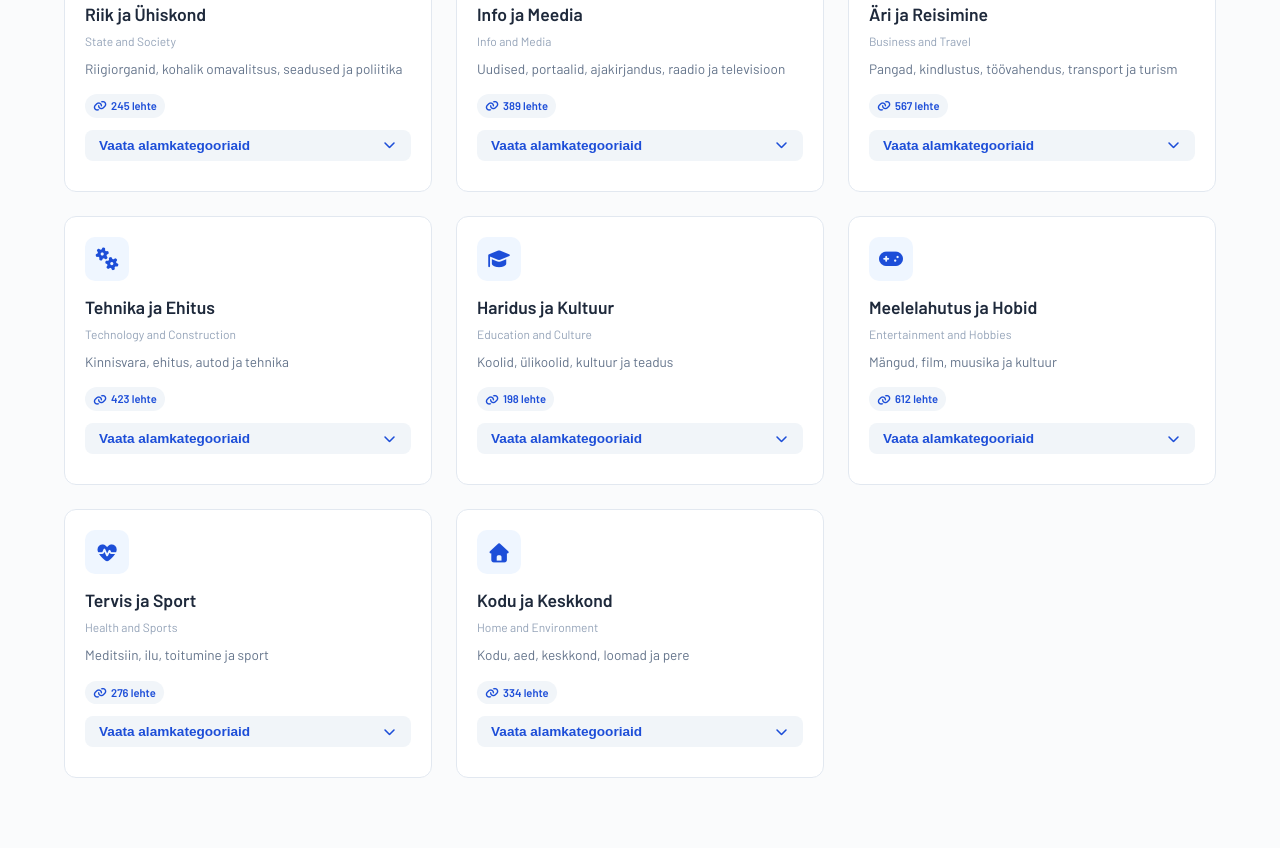
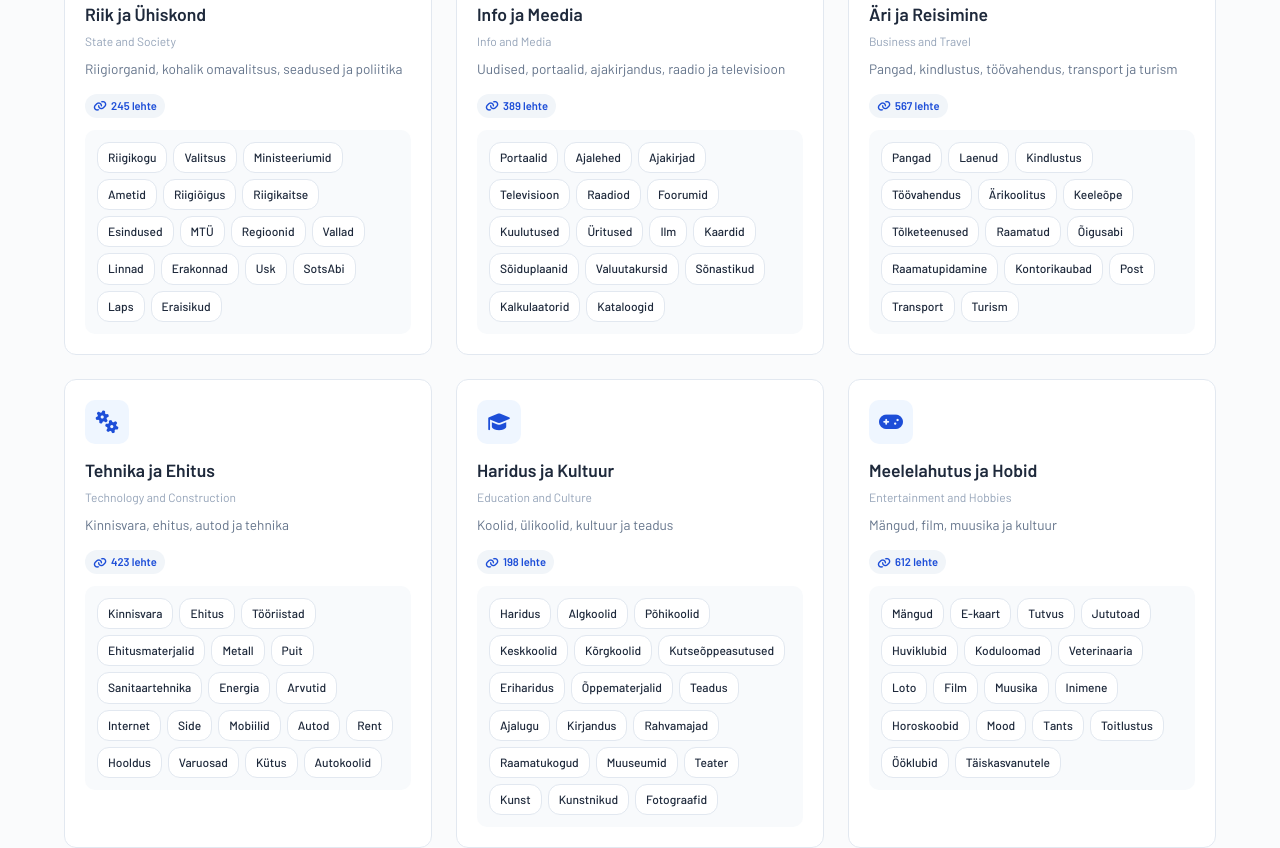
Before and after one commit to SilverL11vak/neti, a Next.js app: page / in a window 1280 px wide. Shown: the part 980-1828 px from the top of the page. Built offline with nearby package versions, Linux system fonts and the light colour scheme.

Commit message:
Show all subcategories by default on home page categories

```diff
--- a/src/app/page.js
+++ b/src/app/page.js
@@ -420,43 +420,17 @@ export default function Home() {
                   {cat.count} lehte
                 </span>
 
-                <button
-                  onClick={() => toggleCategory(cat.id)}
-                  className="category-expand-btn"
-                  style={{
-                    marginTop: '12px',
-                    padding: '8px 14px',
-                    background: expandedCategory === cat.id ? '#1d4ed8' : '#f1f5f9',
-                    color: expandedCategory === cat.id ? 'white' : '#1d4ed8',
-                    border: 'none',
-                    borderRadius: '8px',
-                    cursor: 'pointer',
-                    fontWeight: '600',
-                    fontSize: '0.85rem',
-                    display: 'flex',
-                    alignItems: 'center',
-                    justifyContent: 'space-between',
-                    width: '100%',
-                    transition: 'all 0.2s'
-                  }}
-                >
-                  {lang === 'et' ? 'Vaata alamkategooriaid' : 'View subcategories'}
-                  <i className={`fas ${expandedCategory === cat.id ? 'fa-chevron-up' : 'fa-chevron-down'}`} style={{ fontSize: '0.75rem' }}></i>
-                </button>
-
-                {/* Subcategories Panel */}
+                {/* Subcategories Panel - Always Visible */}
                 <div
                   className="subcategories-panel"
                   style={{
-                    maxHeight: expandedCategory === cat.id ? '400px' : '0',
-                    overflow: 'hidden',
-                    transition: 'max-height 0.3s ease',
+                    marginTop: '12px',
                     background: '#f8fafc',
                     borderRadius: '10px',
-                    marginTop: '10px'
+                    padding: '12px'
                   }}
                 >
-                  <div style={{ padding: '12px', display: 'flex', flexWrap: 'wrap', gap: '6px' }}>
+                  <div style={{ display: 'flex', flexWrap: 'wrap', gap: '6px' }}>
                     {cat.subcategories.map((sub, i) => (
                       <Link
                         key={i}
```
